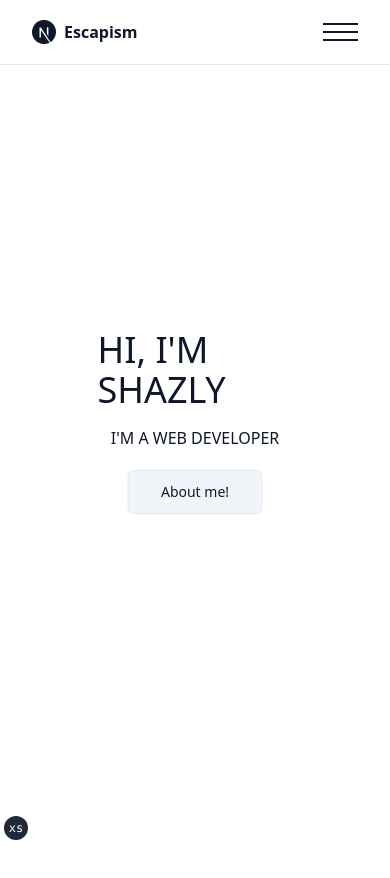
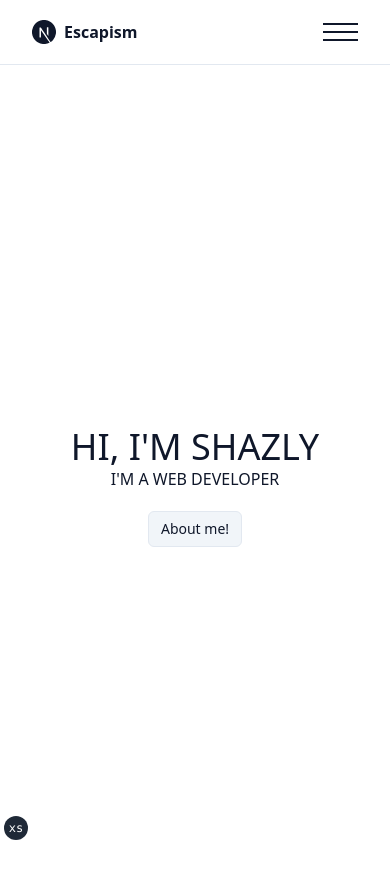
Before and after one commit to MohamedElshazly/escapism, a Next.js app: page / in a window 390 px wide. Shown: the top 878 px of the page. Before the commit the page ends 844 px from the top, so only its background shows below. Built offline with nearby package versions, Linux system fonts and the light colour scheme.

Commit message:
fixed overflow bug

```diff
--- a/app/layout.tsx
+++ b/app/layout.tsx
@@ -50,13 +50,13 @@ export default function RootLayout({ children }: RootLayoutProps) {
 				<head />
 				<body
 					className={cn(
-						"min-h-screen bg-background font-sans antialiased",
+						"min-h-screen overflow-y-scroll bg-background font-sans antialiased",
 						fontMono.variable
 					)}
 				>
 					<ThemeProvider attribute="class" defaultTheme="system" enableSystem>
 						<IsClientCtxProvider>
-							<div className="relative flex min-h-screen flex-col">
+							<div className="relative flex min-h-screen flex-col overflow-y-hidden">
 								<CoolEffect>
 									<SiteHeader />
 									<div className="flex items-center justify-center">{children}</div>
--- a/app/page.tsx
+++ b/app/page.tsx
@@ -42,11 +42,16 @@ export default function IndexPage() {
 
 	return (
 		<>
-			<div className="font-future absolute left-[50%] top-[50%] z-20 flex translate-x-[-50%] translate-y-[-50%] flex-col items-center justify-center py-0">
+			<div className="font-future absolute left-[50%] top-[50%] z-20 hidden translate-x-[-50%] translate-y-[-50%] flex-col items-center justify-center py-0 md:flex">
 				<h1 data-value="HI, I'M SHAZLY" ref={ref2} className="mb-4 text-4xl">HI, I'M SHAZLY</h1>
 				<h2 data-value="I'M A WEB DEVELOPER" ref={ref3}>I'M A WEB DEVELOPER</h2>
 				<Link href="/about" className={buttonVariants({ variant: "outline", size: "lg", className: "bg-secondary font-future hover:border-primary mt-5" })}>About me!</Link>
 			</div>
+			<div className="font-future flex h-screen flex-col items-center justify-center md:hidden">
+				<h1 className="text-4xl">HI, I'M SHAZLY</h1>
+				<h2 className="">I'M A WEB DEVELOPER</h2>
+				<Link href="/about" className={buttonVariants({ variant: "outline", size: "sm", className: "bg-secondary font-future hover:border-primary mt-5" })}>About me!</Link>
+			</div>
 		</>
 	)
 }
--- a/tailwind.config.js
+++ b/tailwind.config.js
@@ -65,10 +65,16 @@ module.exports = {
           from: { height: "var(--radix-accordion-content-height)" },
           to: { height: 0 },
         },
+				"rotate": {
+					from: { transform: "rotate(0deg)" },
+					"50%": { transform: "scale(1, 1.5) rotate(180deg)" },
+					to: { transform: "rotate(360deg)" },
+				}
       },
       animation: {
         "accordion-down": "accordion-down 0.2s ease-out",
         "accordion-up": "accordion-up 0.2s ease-out",
+				"rotate": "rotate 20s infinite"
       },
     },
   },
```
